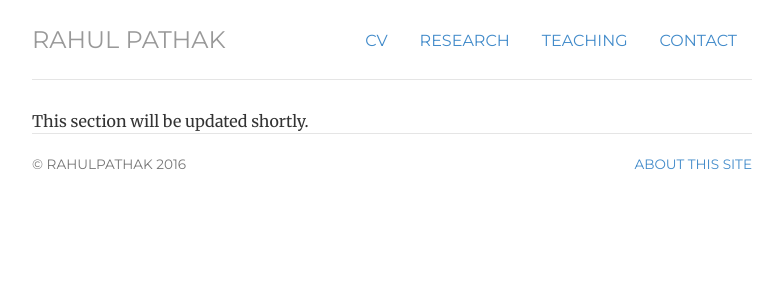
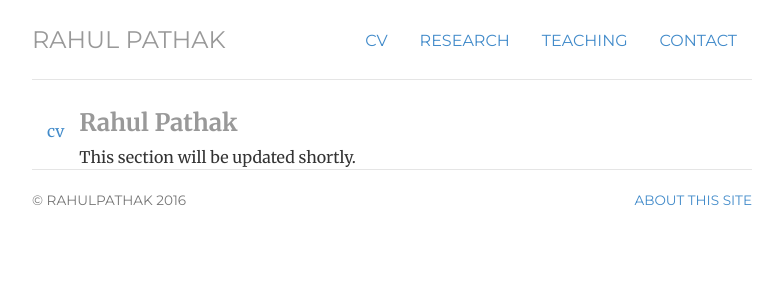
Before and after one commit to pathak-rahul/pathak-rahul.github.io, a Jekyll site: the page built from research/index.html, in a window 1280 px wide. Shown: the top 300 px of the page, without its empty margins (248-1031 px from the left). Built offline with Jekyll 4.4.1, drawn with Linux system fonts in a browser that asks for light colours.

Commit message:
Update index.html

```diff
--- a/research/index.html
+++ b/research/index.html
@@ -4,5 +4,10 @@ title: teaching
 ---
 <div class="research">
 
+	<ul class="nav nav-pills pull-left">
+		<li class="{{ page.cv }}"><a href="" title="cv">cv</a></li>
+
+	</ul>
+	<h3 class="text-muted"><a href="/">Rahul Pathak</a></h3>
 This section will be updated shortly.
 </div>
```
